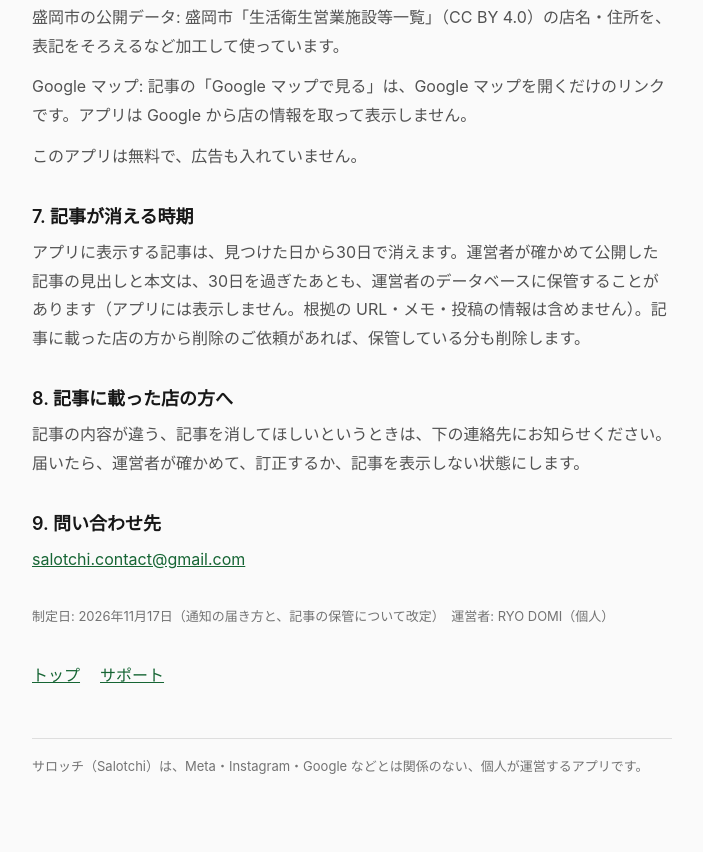
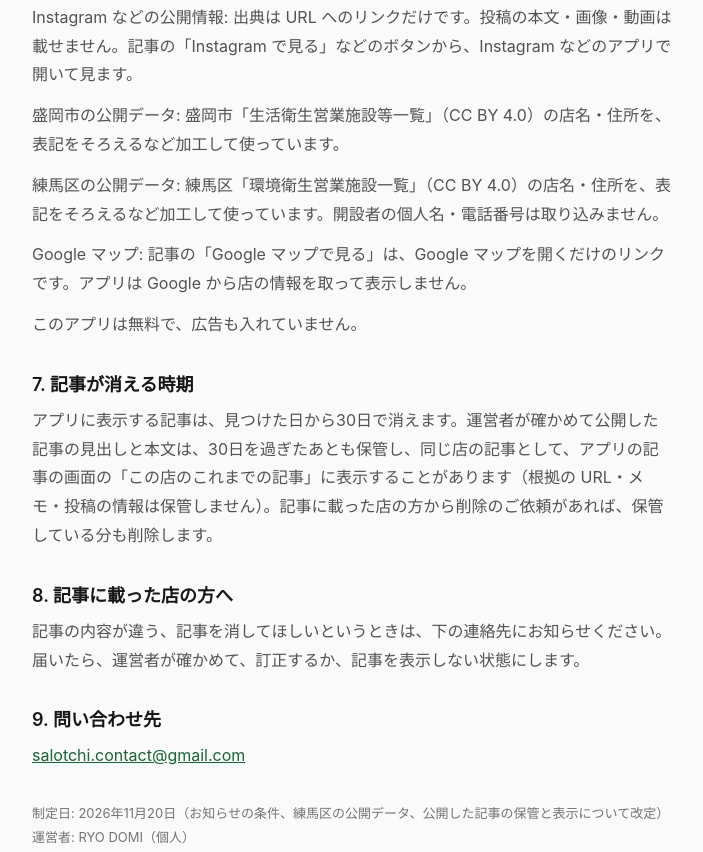
Before and after one commit to kikt0304/salotchi-site, a plain HTML site: page privacy.html in a window 1280 px wide. Shown: the part 1673-2525 px from the top of the page, without its empty margins (288-991 px from the left). Drawn offline with Linux system fonts and the light colour scheme.

Commit message:
プライバシーポリシーに、お知らせの条件の保存・練馬区の公開データ・公開した記事の表示を足した
条件つきの通知（B）・練馬区の公開データ（C）・店ごとの経過（D）の本番反映に合わせて、アプリの privacy.tsx から作り直した。

Co-Authored-By: Claude Opus 5.5 <noreply@anthropic.com>

```diff
--- a/privacy.html
+++ b/privacy.html
@@ -31,6 +31,7 @@ footer { margin-top:48px; padding-top:16px; border-top:1px solid var(--line); co
 <p>位置情報・連絡先は、送りません。端末の識別子も、通知をオンにしたときの「通知用のトークン」（次の節）以外は、送りません。</p>
 <h2>2. 新しい記事のお知らせ（通知）</h2>
 <p>通知をオンにすると、あなたの iPhone を見分けるための「通知用のトークン」（Apple と Expo が発行する、通知を届けるための文字列）を、運営者のデータベースに保存します。氏名・メールアドレスなど、あなた個人を特定する情報とは結びつけません。</p>
+<p>お知らせの条件（地域・業種・種類）を、通知用のトークンと一緒に保存します。条件は通知を送る記事を選ぶためだけに使い、個人を特定する情報は含みません。通知をオフにすると、トークンと一緒に消えます。</p>
 <p>トークンは、運営者が記事を確認して公開したときに、「新しい記事が○件公開されました」というお知らせを届けるためだけに使います（公開の操作1回につき1通。まとめて公開したときは1通にまとめます）。記事の内容は通知に載せません。</p>
 <p>お知らせの配信には、Expo（Expo の通知サービス）と Apple の通知サービス（APNs）を使い、トークンと通知の文を渡します。</p>
 <p>通知は、最初にアプリが説明を出したあと、「お知らせを受け取る」を選んだ場合だけオンになります。設定の「新しい記事のお知らせ」をオフにすると、保存したトークンをデータベースから消します。アプリを消した端末のトークンも、配信できなくなった時点で消します。iPhone の「設定」アプリからも、通知をオフにできます。</p>
@@ -48,15 +49,16 @@ footer { margin-top:48px; padding-top:16px; border-top:1px solid var(--line); co
 <h2>6. 事実の出どころ</h2>
 <p>Instagram などの公開情報: 出典は URL へのリンクだけです。投稿の本文・画像・動画は載せません。記事の「Instagram で見る」などのボタンから、Instagram などのアプリで開いて見ます。</p>
 <p>盛岡市の公開データ: 盛岡市「生活衛生営業施設等一覧」（CC BY 4.0）の店名・住所を、表記をそろえるなど加工して使っています。</p>
+<p>練馬区の公開データ: 練馬区「環境衛生営業施設一覧」（CC BY 4.0）の店名・住所を、表記をそろえるなど加工して使っています。開設者の個人名・電話番号は取り込みません。</p>
 <p>Google マップ: 記事の「Google マップで見る」は、Google マップを開くだけのリンクです。アプリは Google から店の情報を取って表示しません。</p>
 <p>このアプリは無料で、広告も入れていません。</p>
 <h2>7. 記事が消える時期</h2>
-<p>アプリに表示する記事は、見つけた日から30日で消えます。運営者が確かめて公開した記事の見出しと本文は、30日を過ぎたあとも、運営者のデータベースに保管することがあります（アプリには表示しません。根拠の URL・メモ・投稿の情報は含めません）。記事に載った店の方から削除のご依頼があれば、保管している分も削除します。</p>
+<p>アプリに表示する記事は、見つけた日から30日で消えます。運営者が確かめて公開した記事の見出しと本文は、30日を過ぎたあとも保管し、同じ店の記事として、アプリの記事の画面の「この店のこれまでの記事」に表示することがあります（根拠の URL・メモ・投稿の情報は保管しません）。記事に載った店の方から削除のご依頼があれば、保管している分も削除します。</p>
 <h2>8. 記事に載った店の方へ</h2>
 <p>記事の内容が違う、記事を消してほしいというときは、下の連絡先にお知らせください。届いたら、運営者が確かめて、訂正するか、記事を表示しない状態にします。</p>
 <h2>9. 問い合わせ先</h2>
 <p><a href="mailto:salotchi.contact@gmail.com">salotchi.contact@gmail.com</a></p>
-<p class="meta">制定日: 2026年11月17日（通知の届き方と、記事の保管について改定）　運営者: RYO DOMI（個人）</p>
+<p class="meta">制定日: 2026年11月20日（お知らせの条件、練馬区の公開データ、公開した記事の保管と表示について改定）　運営者: RYO DOMI（個人）</p>
 <nav><a href="./">トップ</a><a href="support.html">サポート</a></nav>
 <footer>サロッチ（Salotchi）は、Meta・Instagram・Google などとは関係のない、個人が運営するアプリです。</footer>
 </main>
```
